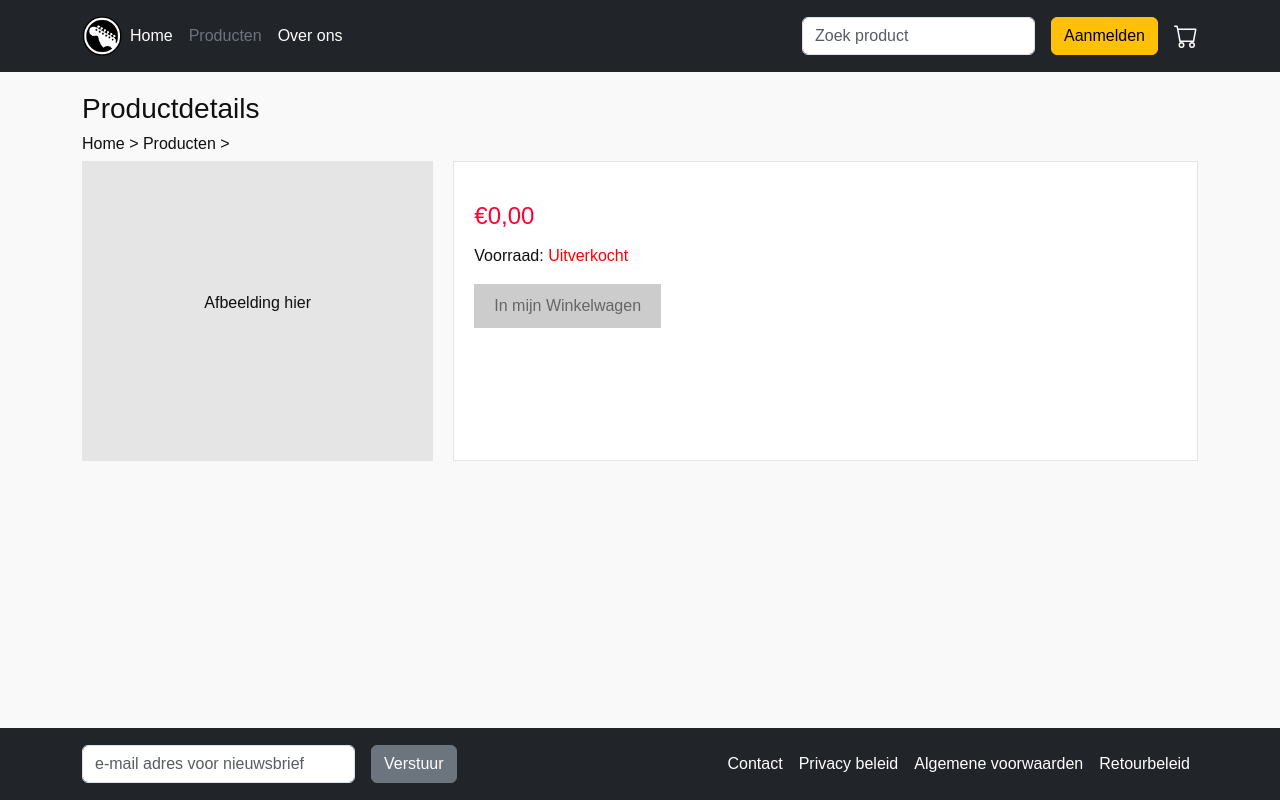
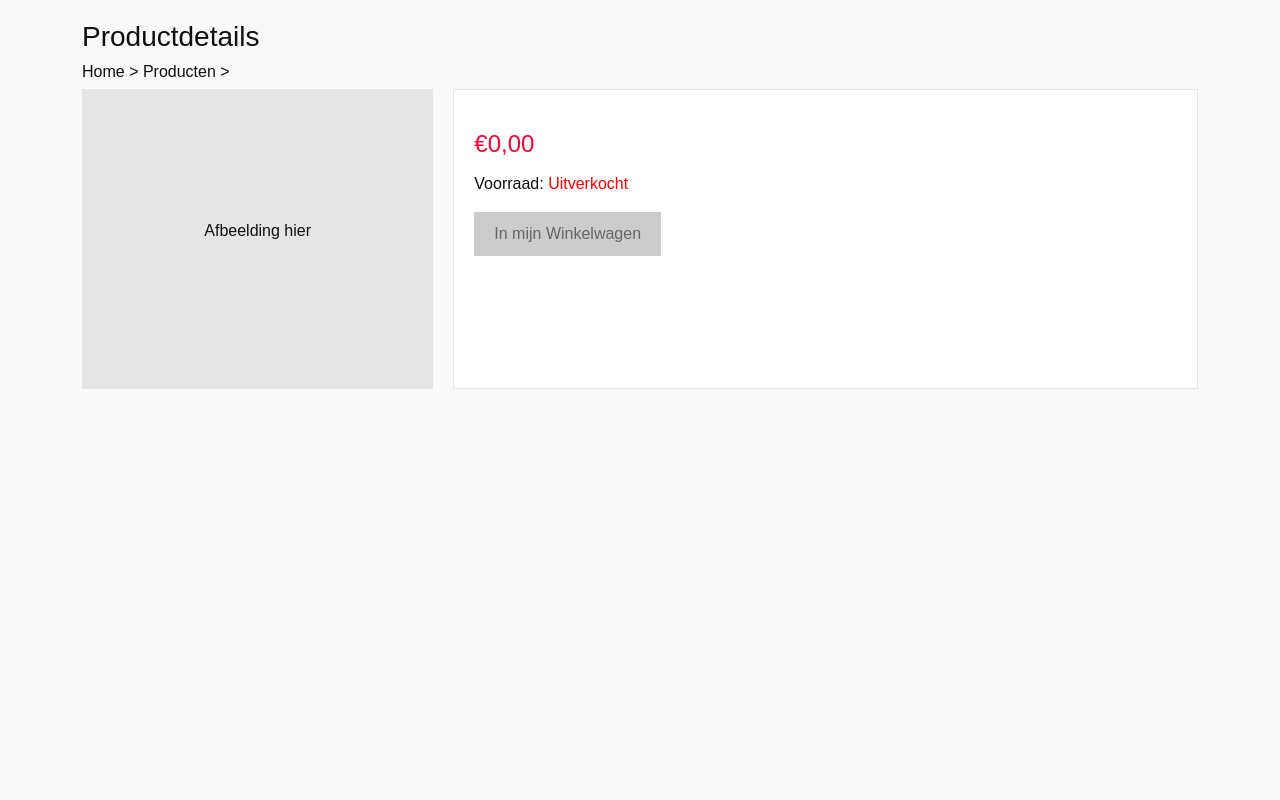
Before and after one commit to basjan851/The-Sixth-String-3A, a PHP site: page /pages/Productdetail.php in a window 1280 px wide. Run offline with PHP 8.4, Linux system fonts and the light colour scheme; tables that the repository leaves empty hold one stand-in row (values such as "Sample post"); data that the repository does not hold is empty.

Commit message:
Update Productdetail.php
Verwijderen header en footer.

```diff
--- a/pages/Productdetail.php
+++ b/pages/Productdetail.php
@@ -104,30 +104,6 @@ if ($result->num_rows > 0) {
 </head>
 <body>
 <div class="wrapper">
-    <header class="p-3 text-bg-dark">
-        <div class="container">
-            <div class="d-flex flex-wrap align-items-center justify-content-center justify-content-lg-start">
-                <img src="../assets/images/png-clipart-guitar.png" width="40" height="40" role="img">
-                <ul class="nav col-12 col-lg-auto me-lg-auto mb-2 justify-content-center mb-md-0">
-                    <li><a href="#" class="nav-link px-2 text-white">Home</a></li>
-                    <li><a href="#" class="nav-link px-2 text-secondary">Producten</a></li>
-                    <li><a href="#" class="nav-link px-2 text-white">Over ons</a></li>
-                </ul>
-
-                <form class="col-12 col-lg-auto mb-2 mb-lg-0 me-lg-3" role="search">
-                    <input type="search" class="form-control form-control-light " placeholder="Zoek product" aria-label="Search">
-                </form>
-
-                <div class="d-flex align-items-center text-end">
-                    <button type="button" class="btn btn-warning me-3">Aanmelden</button>
-                    <svg xmlns="http://www.w3.org/2000/svg" width="24" height="24" fill="currentColor" class="bi bi-cart" viewBox="0 0 16 16">
-                        <path d="M0 1.5A.5.5 0 0 1 .5 1H2a.5.5 0 0 1 .485.379L2.89 3H14.5a.5.5 0 0 1 .491.592l-1.5 8A.5.5 0 0 1 13 12H4a.5.5 0 0 1-.491-.408L2.01 3.607 1.61 2H.5a.5.5 0 0 1-.5-.5M3.102 4l1.313 7h8.17l1.313-7zM5 12a2 2 0 1 0 0 4 2 2 0 0 0 0-4m7 0a2 2 0 1 0 0 4 2 2 0 0 0 0-4m-7 1a1 1 0 1 1 0 2 1 1 0 0 1 0-2m7 0a1 1 0 1 1 0 2 1 1 0 0 1 0-2"/>
-                    </svg>
-                </div>
-            </div>
-        </div>
-    </header>
-
     <main class="content">
         <div class="container standard-height">
             <h3>Productdetails</h3>
@@ -166,30 +142,6 @@ if ($result->num_rows > 0) {
                 </div>
             </div>
     </main>
-
-    <footer class="bg-dark py-3">
-        <div class="container">
-            <div class="row align-items-center">
-                <div class="col-md-6 d-flex align-items-center">
-                    <form class="d-flex w-100">
-                        <div class="col-12 col-lg-6 mb-2 mb-lg-0 me-lg-3">
-                            <input type="email" class="form-control " placeholder="e-mail adres voor nieuwsbrief">
-                        </div>
-                        <button type="submit" class="btn btn-secondary">Verstuur</button>
-                    </form>
-                </div>
-                <div class="col-md-6">
-                    <ul class="nav justify-content-end">
-                        <li class="nav-item"><a href="#" class="nav-link px-2 text-white">Contact</a></li>
-                        <li class="nav-item"><a href="#" class="nav-link px-2 text-white">Privacy beleid</a></li>
-                        <li class="nav-item"><a href="#" class="nav-link px-2 text-white">Algemene voorwaarden</a></li>
-                        <li class="nav-item"><a href="#" class="nav-link px-2 text-white">Retourbeleid</a></li>
-                    </ul>
-                </div>
-            </div>
-        </div>
-    </footer>
-
     <div>
 
         <script src="https://cdn.jsdelivr.net/npm/bootstrap@5.3.0-alpha1/dist/js/bootstrap.bundle.min.js"></script>
```
